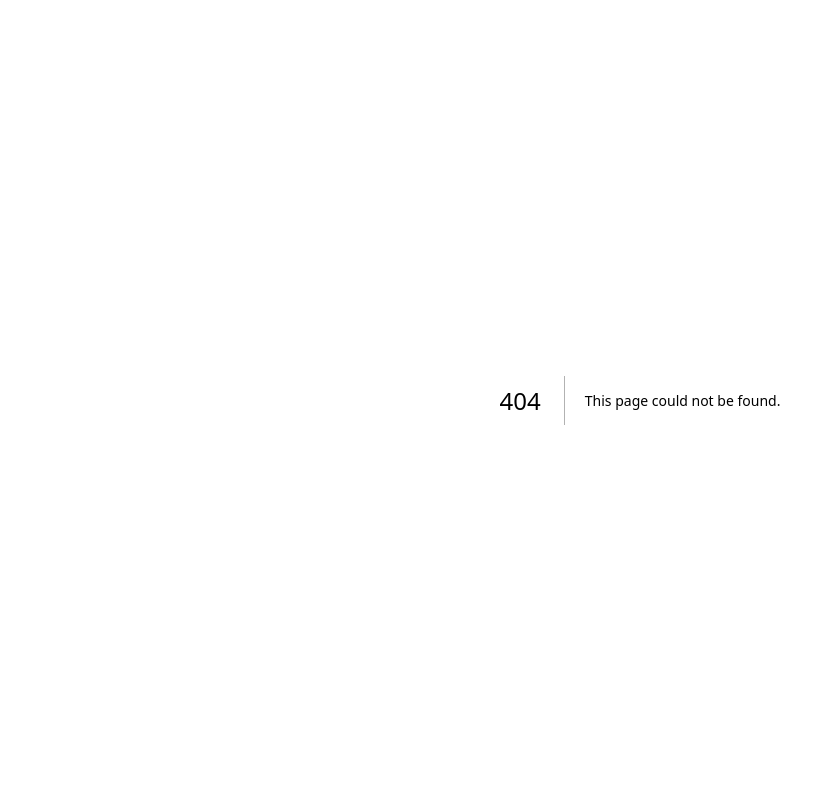
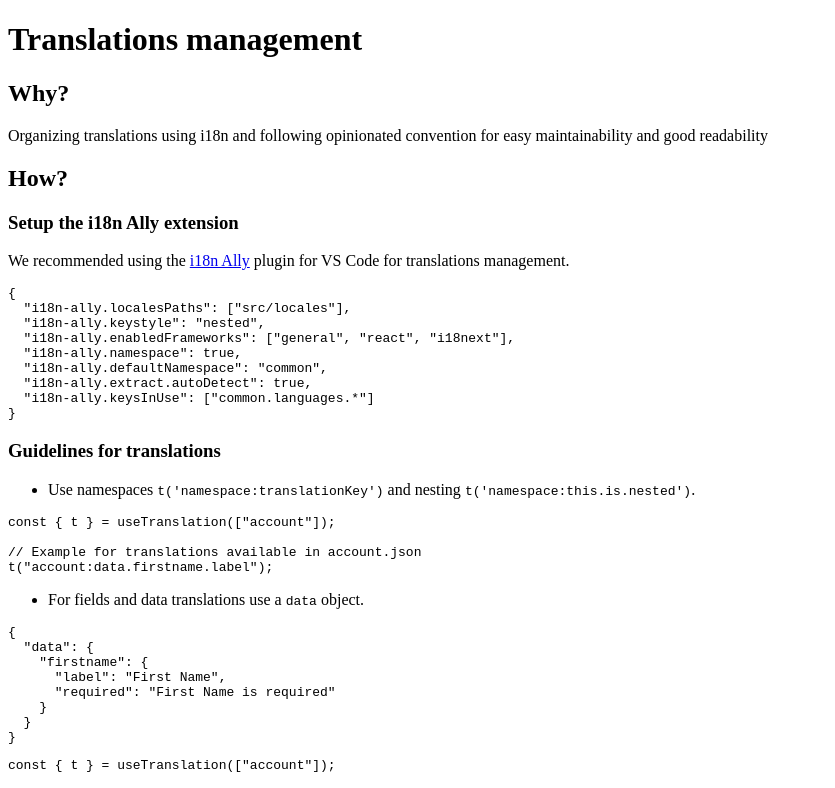
Before and after one commit to BearStudio/start-ui-web-docs, a Next.js app: page /guides/translations-management in a window 1280 px wide. Before the commit this address had no page. Shown: the top 788 px of the page, without its empty margins (0-835 px from the left). Built offline with nearby package versions, Linux system fonts and the light colour scheme.

Commit message:
fix: rename translations doc

```diff
--- a/pages/guides/_meta.json
+++ b/pages/guides/_meta.json
@@ -1,5 +1,5 @@
 {
-  "translations-organization": "Translations organization",
+  "translations-management": "Translations management",
   "email-development": "Email development",
   "hint-development-env": "Hint development env",
   "generate-icons": "Generate icons",
--- a/pages/guides/translations-organization.mdx
+++ b/pages/guides/translations-management.mdx
@@ -1,6 +1,6 @@
 import { Callout } from "nextra-theme-docs";
 
-# Translations organization
+# Translations management
 
 ## Why?
 
```
